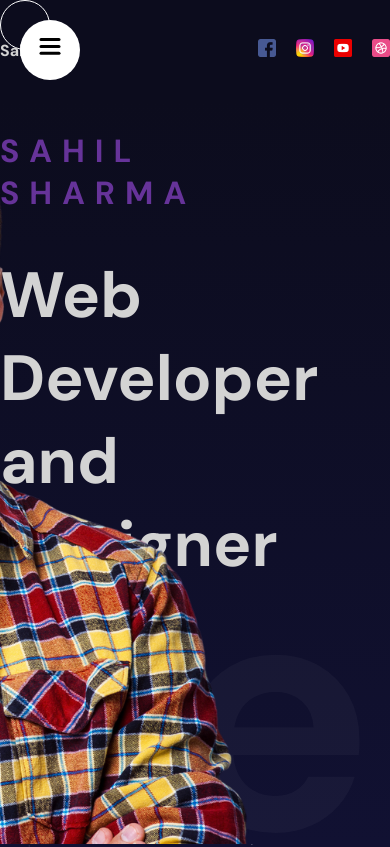
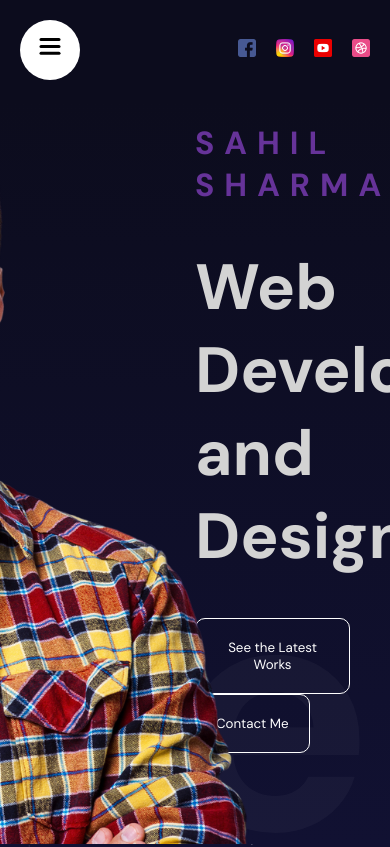
Before and after one commit to sahilsz/Portfolio-Demo, a React (Vite) app: page / in a window 390 px wide. Shown: the top 847 px of the page. Built offline with nearby package versions, Linux system fonts and the light colour scheme.

Commit message:
feat: Responsive Navbar

```diff
--- a/src/components/cursor/cursor.css
+++ b/src/components/cursor/cursor.css
@@ -4,5 +4,11 @@
   border-radius: 50%;
   border: 1px solid white;
   position: fixed;
-  /* z-index: 999; */
+  z-index: 999;
 }
+
+@media only screen and (max-width: 738px) {
+  .cursor {
+    display: none;
+  }
+}
--- a/src/components/navbar/navbar.css
+++ b/src/components/navbar/navbar.css
@@ -24,3 +24,14 @@
   width: 18px;
   height: 18px;
 }
+
+@media only screen and (max-width: 768px) {
+  .logo {
+    display: none;
+  }
+
+  .wrapper {
+    justify-content: flex-end;
+    padding: 20px;
+  }
+}
--- a/src/components/sidebar/sidebar.css
+++ b/src/components/sidebar/sidebar.css
@@ -44,3 +44,12 @@
   border: none;
   cursor: pointer;
 }
+
+@media only screen and (max-width: 768px) {
+  .bg {
+    width: 300px;
+  }
+  .links a {
+    font-size: 30px;
+  }
+}
--- a/src/index.css
+++ b/src/index.css
@@ -24,3 +24,7 @@
   height: 100vh;
   scroll-snap-align: center;
 }
+
+/* Mobile */
+@media only screen and (max-width: 738px) {
+}
```
